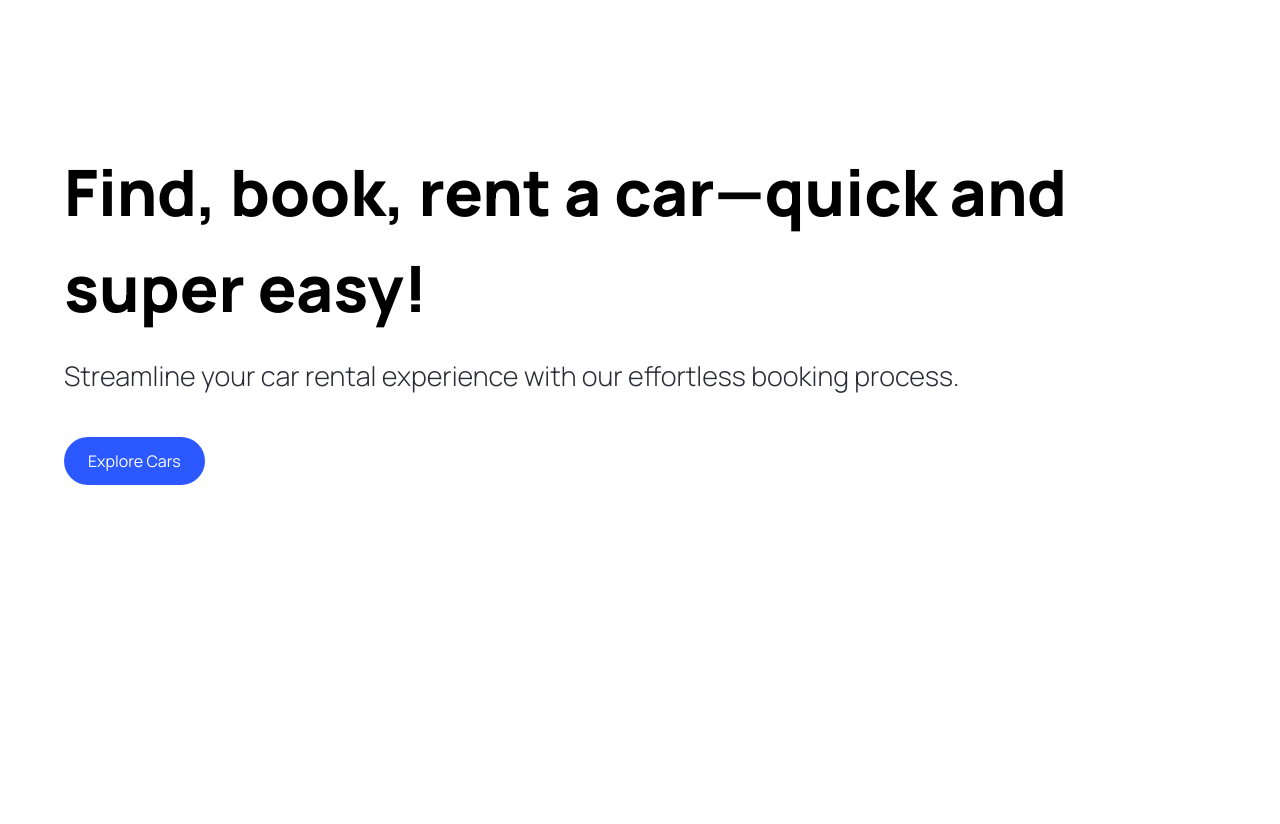
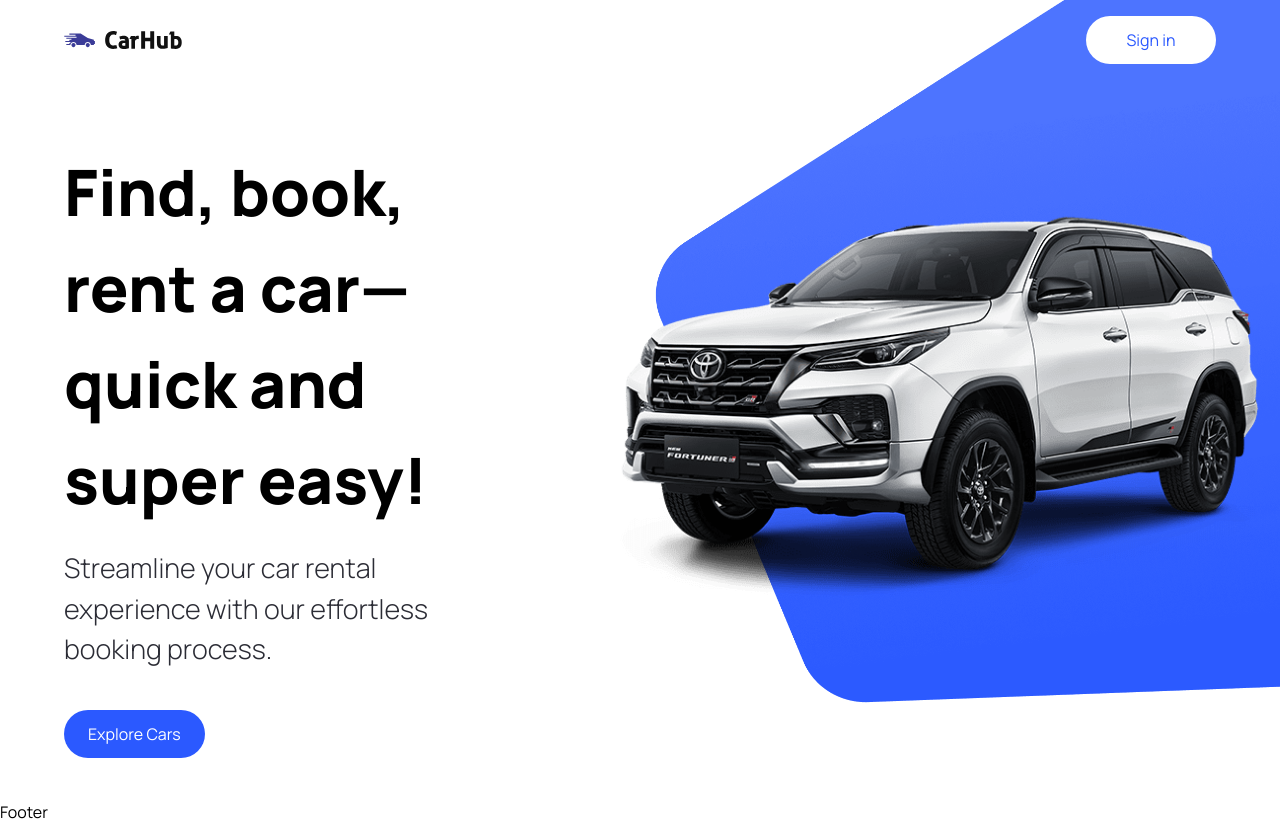
Before and after one commit to er-rochdi/cars-showcase, a Next.js app: page / in a window 1280 px wide. Before the commit the page ends 800 px from the top, so only its background shows below. Built offline with nearby package versions, Linux system fonts and the light colour scheme.

Commit message:
add component navbar

```diff
--- a/app/layout.tsx
+++ b/app/layout.tsx
@@ -1,21 +1,12 @@
 import type { Metadata } from "next";
-import localFont from "next/font/local";
 import "./globals.css";
+import { Footer, Navbar } from "@/components";
 
-const geistSans = localFont({
-  src: "./fonts/GeistVF.woff",
-  variable: "--font-geist-sans",
-  weight: "100 900",
-});
-const geistMono = localFont({
-  src: "./fonts/GeistMonoVF.woff",
-  variable: "--font-geist-mono",
-  weight: "100 900",
-});
+
 
 export const metadata: Metadata = {
-  title: "Create Next App",
-  description: "Generated by create next app",
+  title: "Car Hub",
+  description: "Discover the best car in the world",
 };
 
 export default function RootLayout({
@@ -26,9 +17,11 @@
   return (
     <html lang="en">
       <body
-        className={`${geistSans.variable} ${geistMono.variable} antialiased`}
+        className="relative"
       >
+        <Navbar />
         {children}
+        <Footer/>
       </body>
     </html>
   );
--- a/components/CustomButton.tsx
+++ b/components/CustomButton.tsx
@@ -3,12 +3,12 @@
 import { CustomButtonProps } from '@/types';
 
 
-const CustomButton = ({title,containerStyles,handleClick}:CustomButtonProps) =>
+const CustomButton = ({title,containerStyles,handleClick,btnType}:CustomButtonProps) =>
 {
   return (
     <button
     disabled={false}
-    type={"button"}
+    type={btnType || "button"}
     className={`custom-btn ${containerStyles}`}
     onClick={handleClick}
     >
--- /dev/null
+++ b/components/Footer.tsx
@@ -0,0 +1,9 @@
+import React from 'react'
+
+const Footer = () => {
+  return (
+    <div>Footer</div>
+  )
+}
+
+export default Footer
--- a/components/Hero.tsx
+++ b/components/Hero.tsx
@@ -1,5 +1,6 @@
 "use client";
 import { CustomButton } from '@/components'
+import Image from 'next/image';
 const Hero = () => {
     const handleScroll = () => {
 
@@ -20,6 +21,13 @@
                     handleClick={handleScroll}
                 />
             </div>
+            <div className="hero__image-container">
+                <div className="hero__image">
+                    <Image src="/hero.png" alt="hero" fill className="object-contain" />
+                </div>
+                <div className="hero__image-overlay" />
+
+            </div>
         </div>
     )
 }
--- /dev/null
+++ b/components/Navbar.tsx
@@ -0,0 +1,29 @@
+import Link from "next/link";
+import Image from "next/image";
+
+import CustomButton from "./CustomButton";
+function Navbar() {
+  return (
+    <header className='w-full  absolute z-10'>
+    <nav className='max-w-[1440px] mx-auto flex justify-between items-center sm:px-16 px-6 py-4 bg-transparent'>
+      <Link href='/' className='flex justify-center items-center'>
+        <Image
+          src='/logo.svg'
+          alt='logo'
+          width={118}
+          height={18}
+          className='object-contain'
+        />
+      </Link>
+
+      <CustomButton
+        title='Sign in'
+        btnType='button'
+        containerStyles='text-primary-blue rounded-full bg-white min-w-[130px]'
+      />
+    </nav>
+  </header>
+  )
+}
+
+export default Navbar
--- a/components/index.ts
+++ b/components/index.ts
@@ -1,8 +1,12 @@
 import Hero from "./Hero";
 import CustomButton from "./CustomButton";
+import Navbar from "./Navbar";
+import Footer from "./Footer";
 
 
 export {
     Hero,
-    CustomButton
+    CustomButton,
+    Navbar,
+    Footer
 }
--- a/types/index.ts
+++ b/types/index.ts
@@ -4,8 +4,9 @@
 export interface CustomButtonProps {
 
     title : string;
-    containerStyles:string;
-    handleClick:MouseEventHandler<HTMLButtonElement>;
+    containerStyles?:string;
+    handleClick?:MouseEventHandler<HTMLButtonElement>;
+    btnType?:"button" | "submit";
 
 
 }
```
